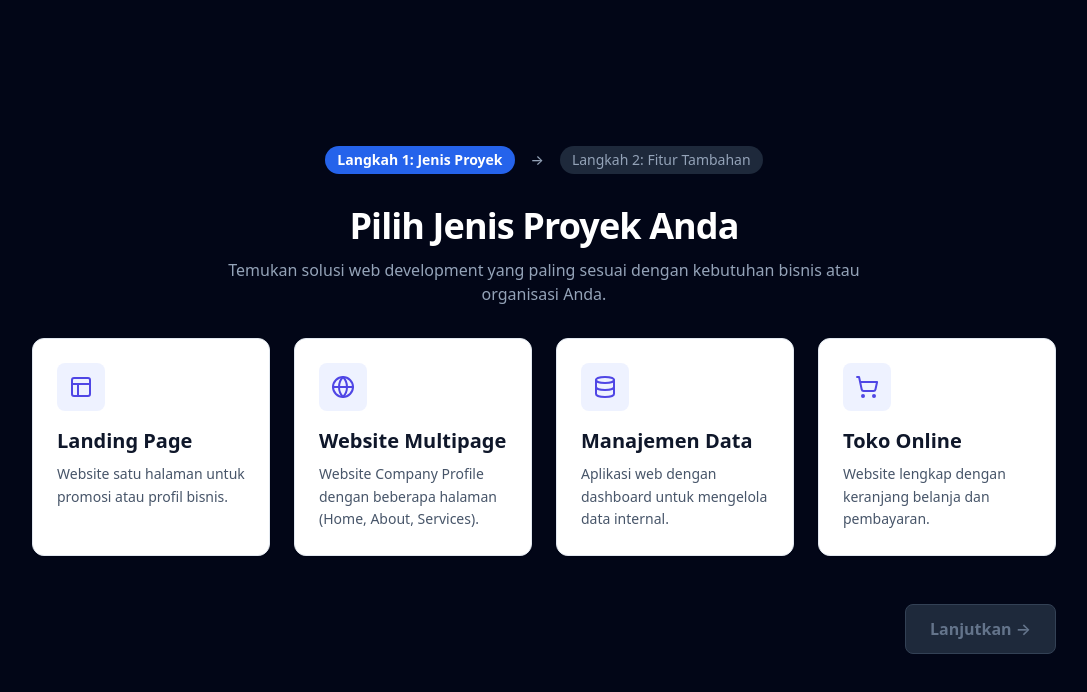
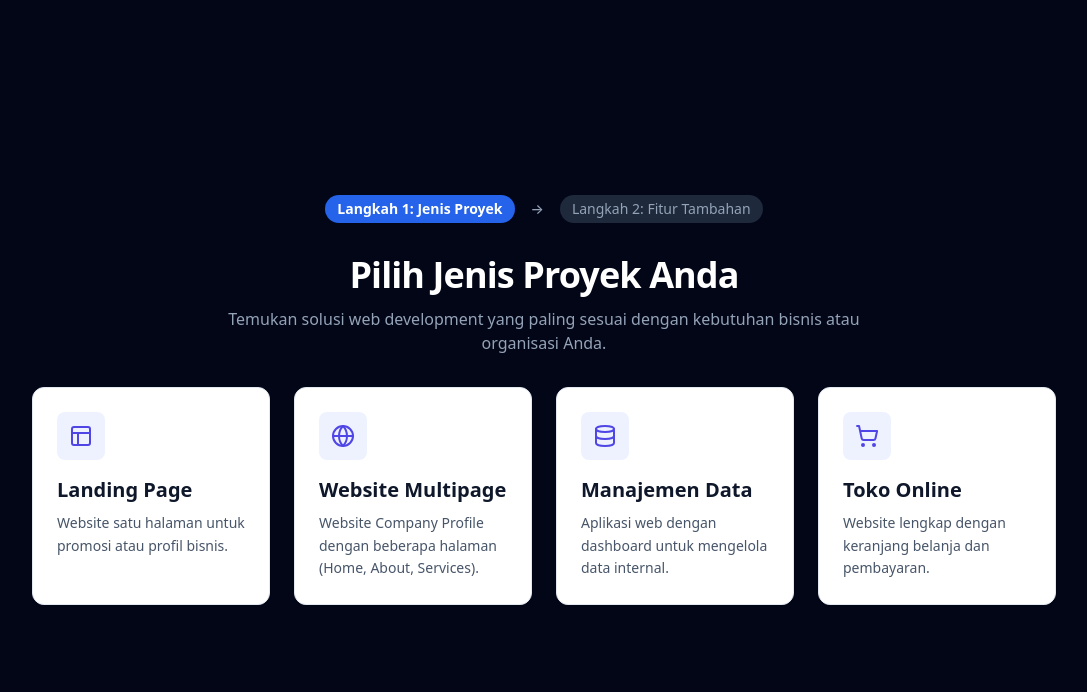
Before and after one commit to indrabaydhowi/client-onboarding-discovery-form, a Next.js app: page / in a window 1280 px wide. Shown: the top 692 px of the page, without its empty margins (96-1183 px from the left). Built offline with nearby package versions, Linux system fonts and the light colour scheme.

Commit message:
refactor(ux): implement modern auto-advance UI on step 1 and remove redundant button

```diff
--- a/src/app/page.tsx
+++ b/src/app/page.tsx
@@ -62,23 +62,14 @@ export default function HomePage() {
                   description={project.description}
                   iconName={project.icon}
                   isSelected={selectedProject === project.id}
-                  onClick={() => setSelectedProject(project.id)}
+                  onClick={() => {
+                    setSelectedProject(project.id);
+                    setTimeout(() => {
+                      setStep(2);
+                    }, 300);
+                  }}
                 />
               ))}
-            </div>
-
-            <div className="flex justify-end pt-4">
-              <button
-                disabled={!selectedProject}
-                onClick={() => setStep(2)}
-                className={`px-6 py-3 rounded-lg font-semibold transition-all duration-200 ${
-                  selectedProject
-                    ? "bg-blue-600 hover:bg-blue-700 text-white shadow-lg cursor-pointer"
-                    : "bg-slate-800 text-slate-500 cursor-not-allowed border border-slate-700"
-                }`}
-              >
-                Lanjutkan &rarr;
-              </button>
             </div>
           </div>
         )}
```
